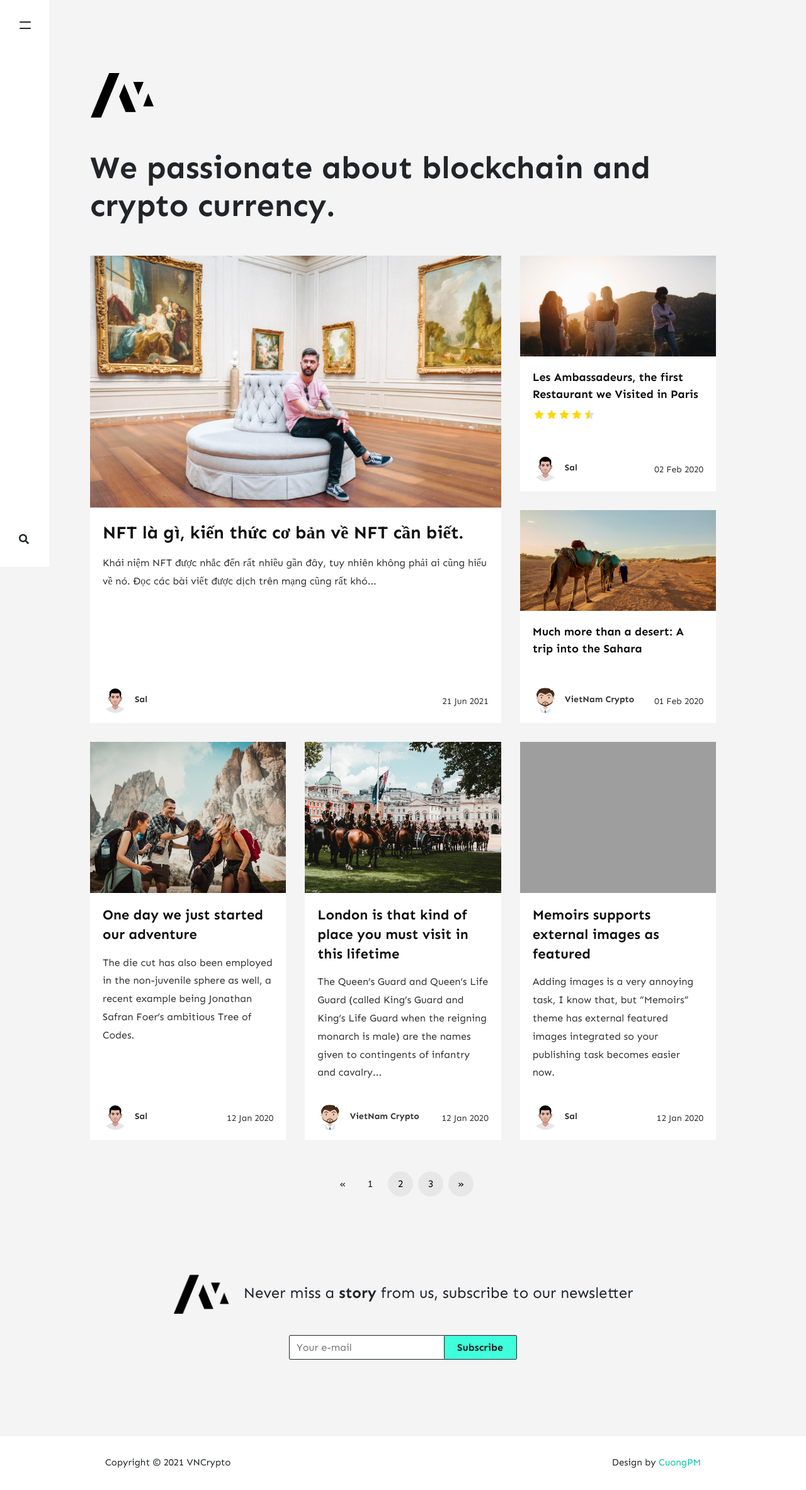
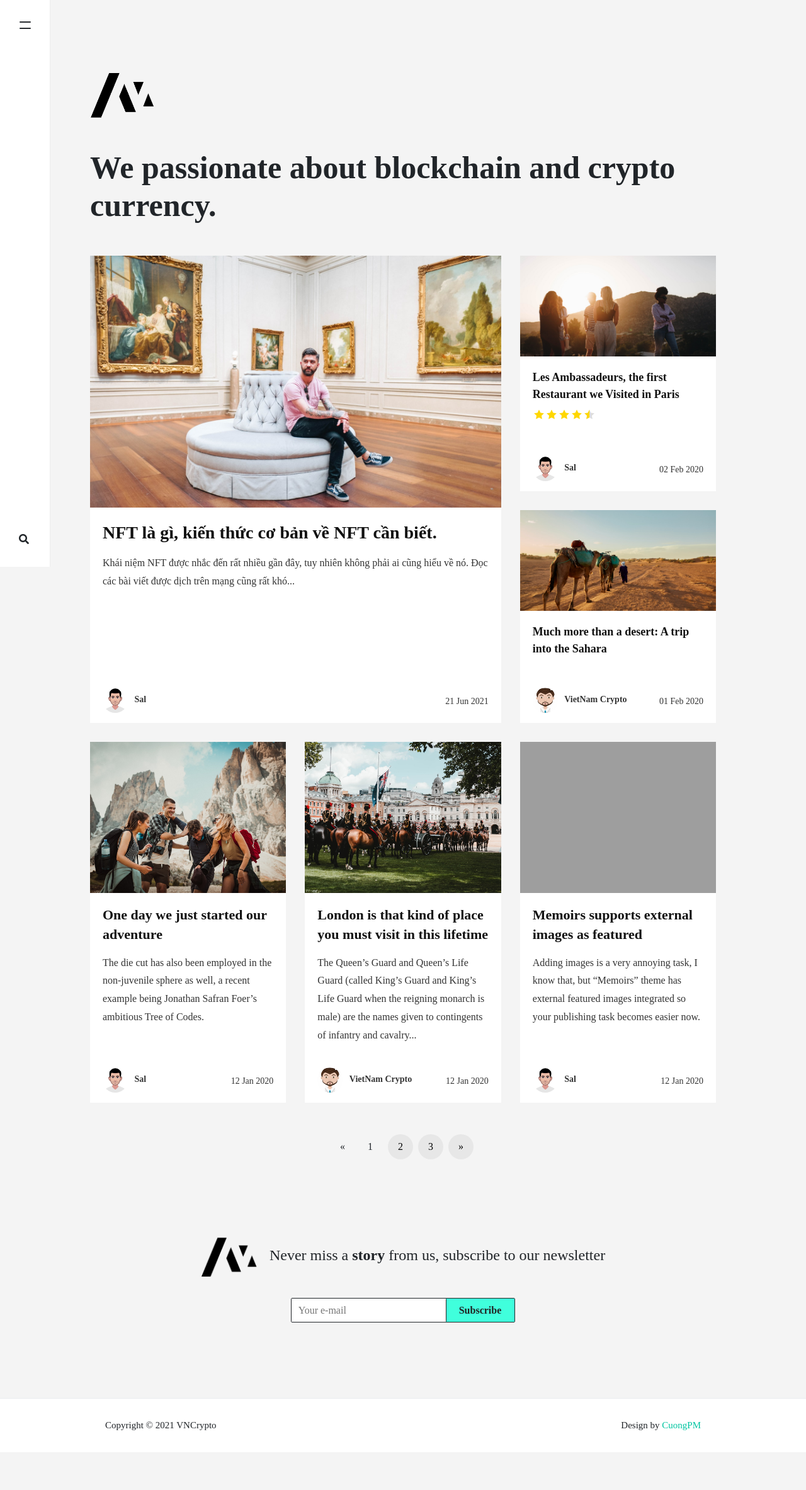
Before and after one commit to vietnamcrypto/vietnamcrypto.github.io, a Jekyll site: the page built from index.html, in a window 1280 px wide. Shown: the whole page at 63% size. Built offline with Jekyll 4.4.1, drawn with Linux system fonts in a browser that asks for light colours; nearby versions of some CDN libraries; the list of posts is cut into pages by our own code; comment, search, counter and statistics services are not loaded; after the commit the page ends 2306 px from its top, so only the background shows below that; grey boxes are pictures that could not be loaded.

Commit message:
change font

```diff
--- a/_layouts/default.html
+++ b/_layouts/default.html
@@ -34,7 +34,7 @@
 <body>
 	<!-- defer loading of font and font awesome -->
 	<noscript id="deferred-styles">
-		<link href="https://fonts.googleapis.com/css?family=Sen:400,700&display=swap" rel="stylesheet">
+		<link href="https://fonts.googleapis.com/css?family=montserrat:400,700&display=swap" rel="stylesheet">
         <link rel="stylesheet" href="https://use.fontawesome.com/releases/v5.0.13/css/all.css" integrity="sha384-DNOHZ68U8hZfKXOrtjWvjxusGo9WQnrNx2sqG0tfsghAvtVlRW3tvkXWZh58N9jp" crossorigin="anonymous">
 	</noscript>
 
```
